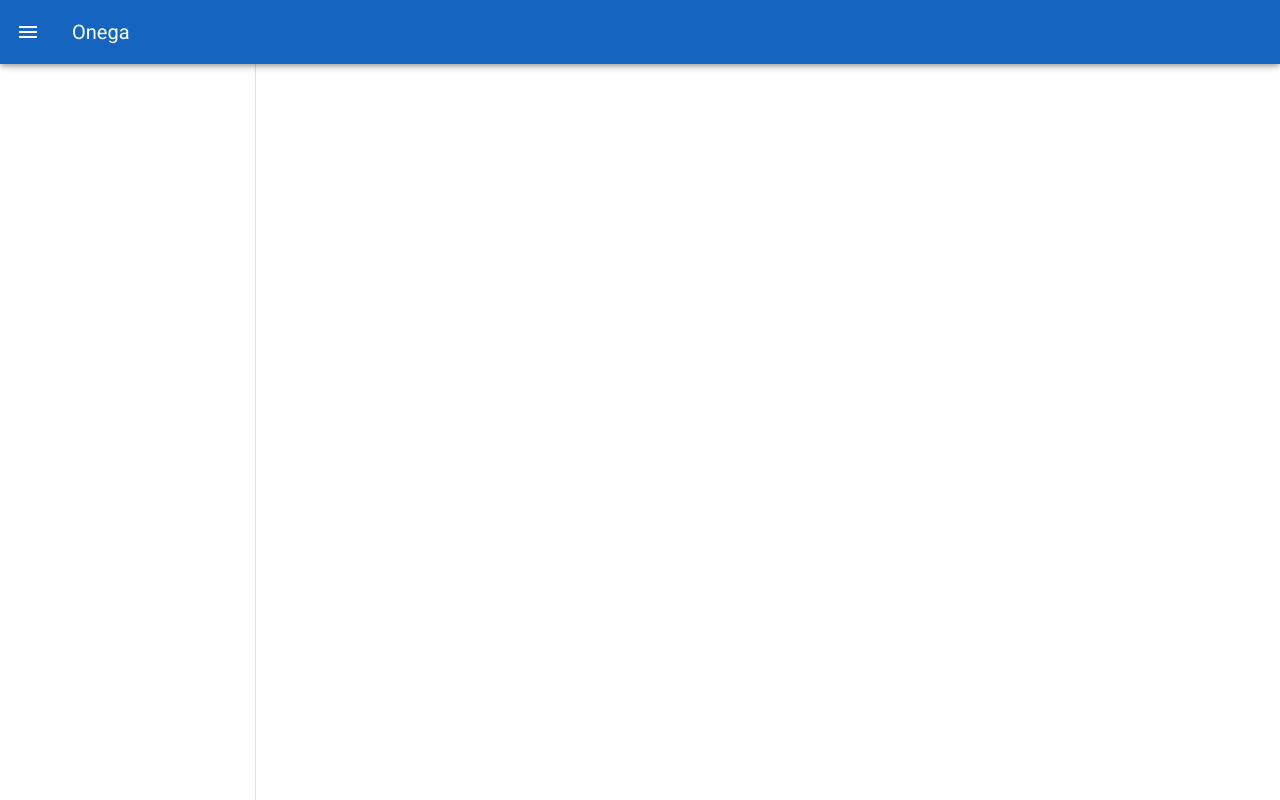
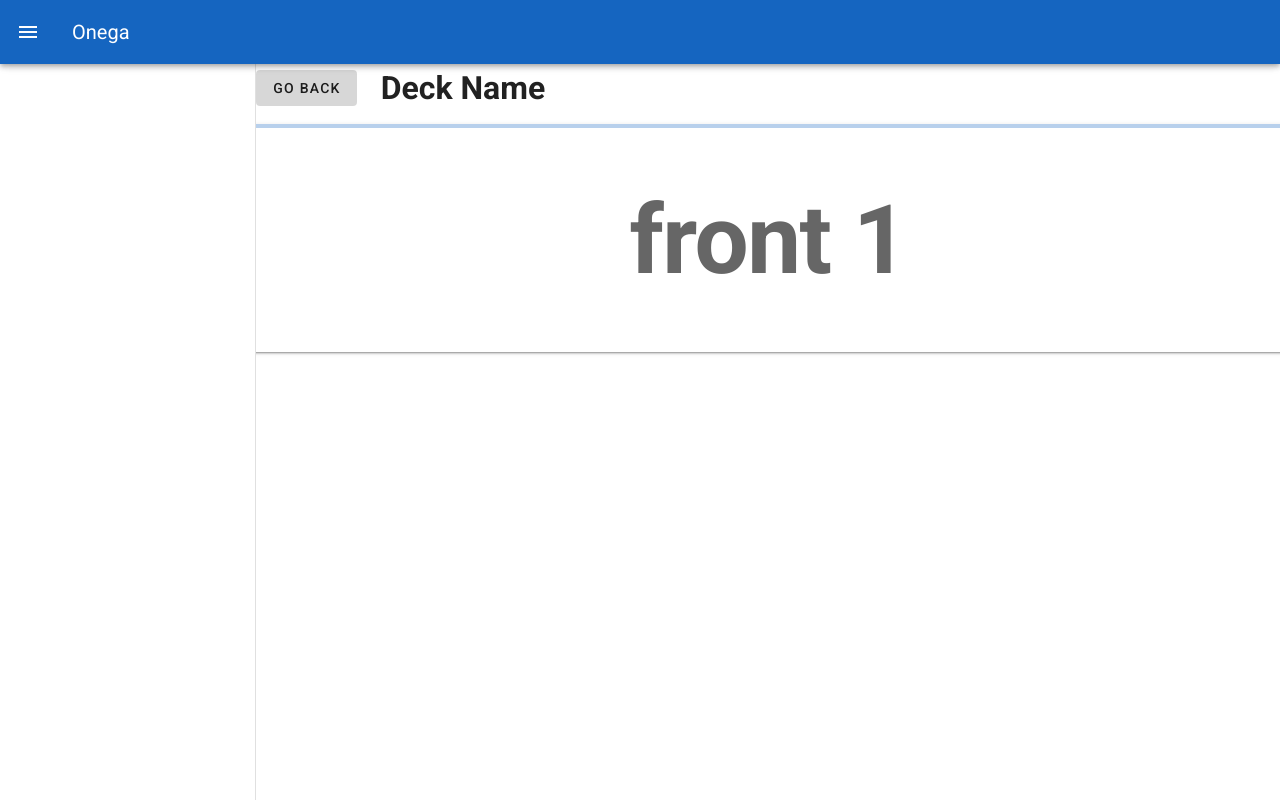
Before and after one commit to darutoko/onega, a Vue app in the folder web/: page /decks/1/memorize in a window 1280 px wide. Built offline with nearby package versions, Linux system fonts and the light colour scheme.

Commit message:
add Memorize page

```diff
--- a/web/src/router/index.js
+++ b/web/src/router/index.js
@@ -4,6 +4,7 @@ import VueRouter from "vue-router"
 import Home from "@/views/Home.vue"
 import DeckList from "@/views/DeckList.vue"
 import DeckEdit from "@/views/DeckEdit.vue"
+import DeckMemorize from "@/views/DeckMemorize.vue"
 
 Vue.use(VueRouter)
 
@@ -11,32 +12,33 @@ Vue.use(VueRouter)
 	{
 		path: "/",
 		name: "Home",
-    component: Home
+		component: Home,
 	},
 	{
 		path: "/decks",
 		name: "DeckList",
-    component: DeckList
+		component: DeckList,
 	},
 	{
 		path: "/decks/:id",
 		name: "DeckEdit",
-    component: DeckEdit
+		component: DeckEdit,
 	},
 	{
-    path: "/about",
-    name: "About",
+		path: "/decks/:id/memorize",
+		name: "DeckMemorize",
+		component: DeckMemorize,
+	},
 	// route level code-splitting
 	// this generates a separate chunk (about.[hash].js) for this route
 	// which is lazy-loaded when the route is visited.
-    component: () => import(/* webpackChunkName: "about" */ "../views/About.vue")
-  }
+	// component: () => import(/* webpackChunkName: "about" */ "../views/About.vue")
 ]
 
 const router = new VueRouter({
 	mode: "history",
 	base: process.env.BASE_URL,
-  routes
+	routes,
 })
 
 export default router
--- a/web/src/views/DeckList.vue
+++ b/web/src/views/DeckList.vue
@@ -9,7 +9,7 @@
 
 			<v-row align="center">
 				<v-col cols="auto">
-					<v-btn class="my-auto" color="primary">Add</v-btn>
+					<v-btn class="my-auto" color="blue darken-3" dark>Add</v-btn>
 				</v-col>
 				<v-col>
 					<v-text-field label="Deck Name"></v-text-field>
@@ -22,16 +22,16 @@
 						<v-card-title>Deck Name</v-card-title>
 						<v-card-text>
 							Deck Status
-							<v-progress-linear value="80" color="success" background-color="error" height="25">
+							<v-progress-linear value="80" color="green darken-3" height="25">
 								<strong class="white--text">40/50</strong>
 							</v-progress-linear>
 						</v-card-text>
 						<v-card-actions>
-							<v-btn color="blue" dark>Memorize</v-btn>
-							<v-btn color="green" dark>Test</v-btn>
+							<v-btn color="blue darken-3" :to="{ name: 'DeckMemorize', params: { id: '1' } }" dark>Memorize</v-btn>
+							<v-btn color="green darken-3" dark>Test</v-btn>
 							<v-spacer></v-spacer>
 							<v-btn color="blue-grey" :to="{ name: 'DeckEdit', params: { id: '1' } }" dark>Edit</v-btn>
-							<v-btn color="red" dark>Delete</v-btn>
+							<v-btn color="red darken-3" dark>Delete</v-btn>
 						</v-card-actions>
 					</v-card>
 				</v-col>
--- /dev/null
+++ b/web/src/views/DeckMemorize.vue
@@ -0,0 +1,82 @@
+<template>
+	<v-row>
+		<v-col class="pa-0">
+			<v-row align="center">
+				<v-col cols="auto">
+					<v-btn :to="{ name: 'DeckList' }" text>Go back</v-btn>
+				</v-col>
+				<v-col>
+					<h1>Deck Name</h1>
+				</v-col>
+			</v-row>
+			<v-row>
+				<v-col class="pa-0">
+					<v-card @click="handleCardClick" @keyup.space="handleCardClick">
+						<v-progress-linear color="blue darken-3" height="4" :value="progress"></v-progress-linear>
+						<v-card-text>
+							<pre class="display-4 font-weight-bold text-center py-12">{{ cardText }}</pre>
+						</v-card-text>
+					</v-card>
+				</v-col>
+			</v-row>
+		</v-col>
+	</v-row>
+</template>
+
+<script>
+export default {
+	name: "DeckMemorize",
+	// components: {},
+	data() {
+		return {
+			cards: [
+				{
+					id: 1,
+					input: "input 1",
+					front: "front 1",
+					back: "back 1",
+				},
+				{
+					id: 2,
+					input: "input 2",
+					front: "front 2",
+					back: "back 2",
+				},
+				{
+					id: 3,
+					input: "input 3",
+					front: "front 3",
+					back: "back 3",
+				},
+			],
+			cardState: "front",
+			cardIndex: 0,
+		}
+	},
+	computed: {
+		cardText() {
+			if (this.cardIndex == this.cards.length) return "All Done!"
+			return this.cards[this.cardIndex][this.cardState]
+		},
+		progress() {
+			return Math.floor((this.cardIndex / this.cards.length) * 100)
+		},
+	},
+	// watch: {},
+	methods: {
+		handleCardClick() {
+			if (this.cardState === "front") this.flipCard()
+			else if (this.cardState === "back") this.nextCard()
+		},
+		flipCard() {
+			this.cardState = "back"
+		},
+		nextCard() {
+			this.cardIndex++
+			this.cardState = "front"
+		},
+	},
+	// created() {},
+	// mounted() {},
+}
+</script>
```
Lines whose indentation alone changed are shown as unchanged.
